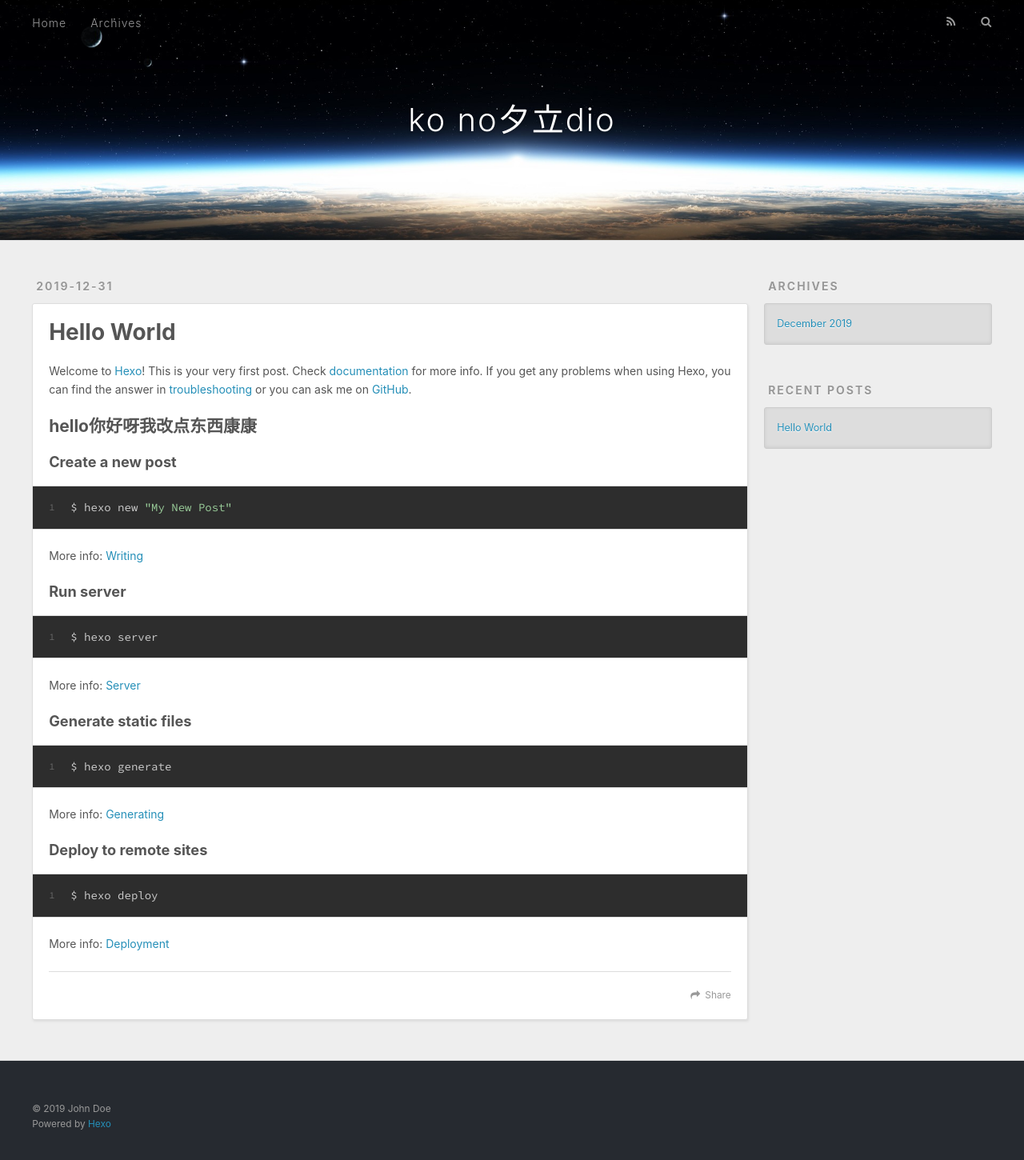
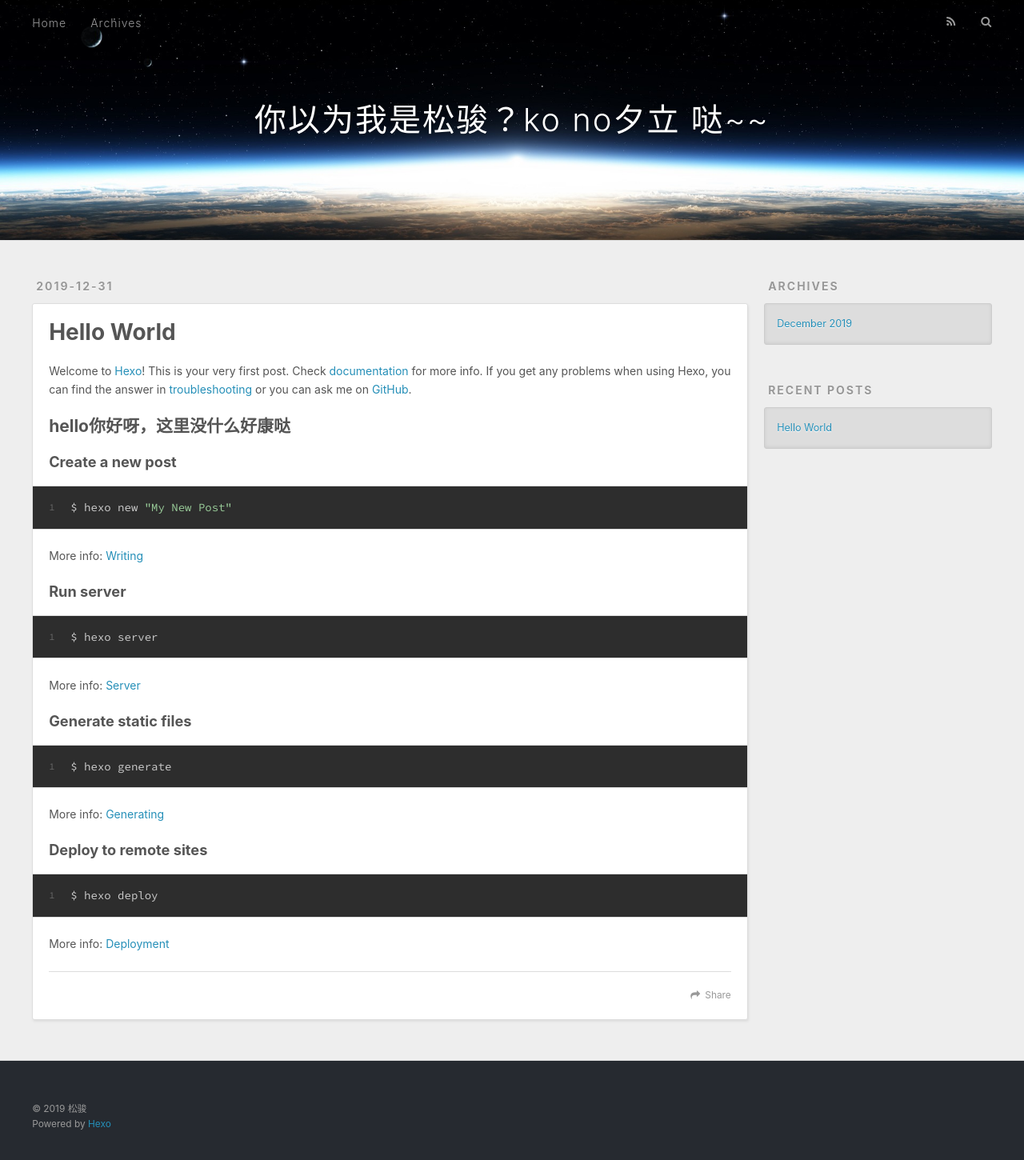
Before and after one commit to hahe148/hahe148.github.com, a plain HTML site: page index.html in a window 1280 px wide. Shown: the whole page at 80% size. Drawn offline with nearby package versions, Linux system fonts and the light colour scheme.

Commit message:
Site updated: 2019-12-31 23:10:38

```diff
--- a/index.html
+++ b/index.html
@@ -5,17 +5,17 @@
 
 
 
-  <title>ko no夕立dio</title>
+  <title>你以为我是松骏？ko no夕立 哒~~</title>
   <meta name="viewport" content="width=device-width, initial-scale=1, maximum-scale=1">
   <meta property="og:type" content="website">
-<meta property="og:title" content="ko no夕立dio">
+<meta property="og:title" content="你以为我是松骏？ko no夕立 哒~~">
 <meta property="og:url" content="http://hahe148.github.io/index.html">
-<meta property="og:site_name" content="ko no夕立dio">
+<meta property="og:site_name" content="你以为我是松骏？ko no夕立 哒~~">
 <meta property="og:locale" content="en_US">
-<meta property="article:author" content="John Doe">
+<meta property="article:author" content="松骏">
 <meta name="twitter:card" content="summary">
 
-    <link rel="alternate" href="/atom.xml" title="ko no夕立dio" type="application/atom+xml">
+    <link rel="alternate" href="/atom.xml" title="你以为我是松骏？ko no夕立 哒~~" type="application/atom+xml">
 
 
     <link rel="icon" href="/favicon.png">
@@ -36,7 +36,7 @@
   <div id="header-outer" class="outer">
     <div id="header-title" class="inner">
       <h1 id="logo-wrap">
-        <a href="/" id="logo">ko no夕立dio</a>
+        <a href="/" id="logo">你以为我是松骏？ko no夕立 哒~~</a>
       </h1>
 
     </div>
@@ -87,7 +87,7 @@
     <div class="article-entry" itemprop="articleBody">
 
         <p>Welcome to <a href="https://hexo.io/" target="_blank" rel="noopener">Hexo</a>! This is your very first post. Check <a href="https://hexo.io/docs/" target="_blank" rel="noopener">documentation</a> for more info. If you get any problems when using Hexo, you can find the answer in <a href="https://hexo.io/docs/troubleshooting.html" target="_blank" rel="noopener">troubleshooting</a> or you can ask me on <a href="https://github.com/hexojs/hexo/issues" target="_blank" rel="noopener">GitHub</a>.</p>
-<h2 id="hello你好呀我改点东西康康"><a href="#hello你好呀我改点东西康康" class="headerlink" title="hello你好呀我改点东西康康"></a>hello你好呀我改点东西康康</h2><h3 id="Create-a-new-post"><a href="#Create-a-new-post" class="headerlink" title="Create a new post"></a>Create a new post</h3><figure class="highlight bash"><table><tr><td class="gutter"><pre><span class="line">1</span><br></pre></td><td class="code"><pre><span class="line">$ hexo new <span class="string">"My New Post"</span></span><br></pre></td></tr></table></figure>
+<h2 id="hello你好呀，这里没什么好康哒"><a href="#hello你好呀，这里没什么好康哒" class="headerlink" title="hello你好呀，这里没什么好康哒"></a>hello你好呀，这里没什么好康哒</h2><h3 id="Create-a-new-post"><a href="#Create-a-new-post" class="headerlink" title="Create a new post"></a>Create a new post</h3><figure class="highlight bash"><table><tr><td class="gutter"><pre><span class="line">1</span><br></pre></td><td class="code"><pre><span class="line">$ hexo new <span class="string">"My New Post"</span></span><br></pre></td></tr></table></figure>
 
 <p>More info: <a href="https://hexo.io/docs/writing.html" target="_blank" rel="noopener">Writing</a></p>
 <h3 id="Run-server"><a href="#Run-server" class="headerlink" title="Run server"></a>Run server</h3><figure class="highlight bash"><table><tr><td class="gutter"><pre><span class="line">1</span><br></pre></td><td class="code"><pre><span class="line">$ hexo server</span><br></pre></td></tr></table></figure>
@@ -103,7 +103,7 @@
 
     </div>
     <footer class="article-footer">
-      <a data-url="http://hahe148.github.io/2019/12/31/hello-world/" data-id="ck4tzs8h60000bkv09778ghgd" class="article-share-link">Share</a>
+      <a data-url="http://hahe148.github.io/2019/12/31/hello-world/" data-id="ck4u0dmsv0000rov0fs7bhj3n" class="article-share-link">Share</a>
 
 
     </footer>
@@ -159,7 +159,7 @@
 
   <div class="outer">
     <div id="footer-info" class="inner">
-      &copy; 2019 John Doe<br>
+      &copy; 2019 松骏<br>
       Powered by <a href="http://hexo.io/" target="_blank">Hexo</a>
     </div>
   </div>
```
Also changed, not shown: 2019/12/31/hello-world/index.html (+9 -9 lines), archives/2019/12/index.html (+7 -7 lines), archives/2019/index.html (+7 -7 lines), archives/index.html (+7 -7 lines).
